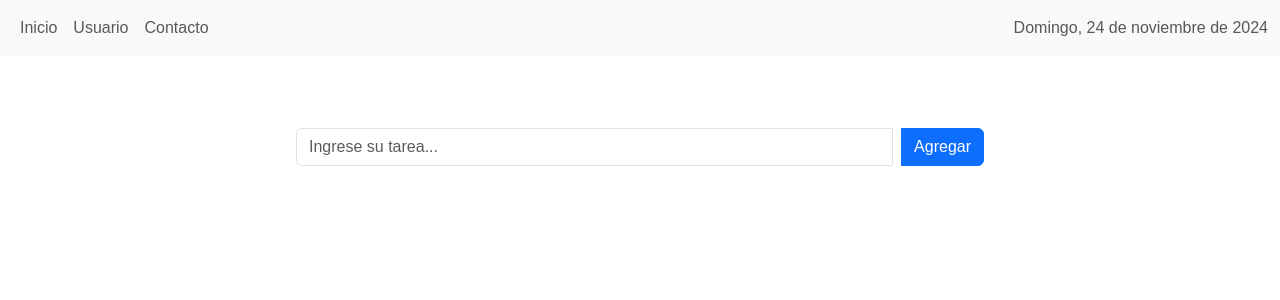
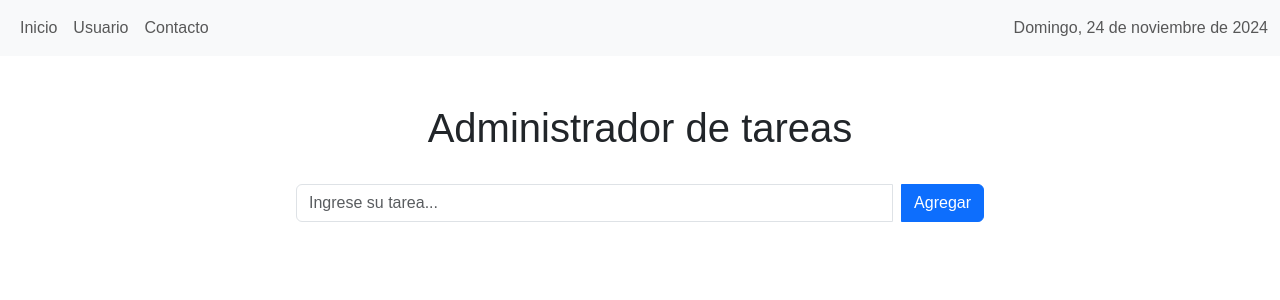
Before and after one commit to LorenzoCampos/ProyectoFinal-Cilsa, a React (Vite) app in the folder front-end/: page / in a window 1280 px wide. Shown: the top 300 px of the page. Built offline with nearby package versions, Linux system fonts and the light colour scheme.

Commit message:
Retoques

```diff
--- a/front-end/src/Todo-form.jsx
+++ b/front-end/src/Todo-form.jsx
@@ -123,6 +123,7 @@ const Form = () => {
         <div className="container mt-5">
             <div className="row justify-content-center">
                 <div className="col-12 col-md-8">
+                <h1 className="text-center">Administrador de tareas</h1>
                     <form onSubmit={handleSubmit}>
                         <div className="input-group p-4">
                             <input
@@ -131,6 +132,7 @@ const Form = () => {
                                 placeholder="Ingrese su tarea..."
                                 value={newTask}
                                 onChange={(e) => setNewTask(e.target.value)}
+                                required
                             />
                             <button className="btn btn-primary ms-2" type="submit">
                                 {editTask ? "Actualizar" : "Agregar"}
```
Also changed, not shown: front-end/src/App.css (line endings or trailing spaces).
